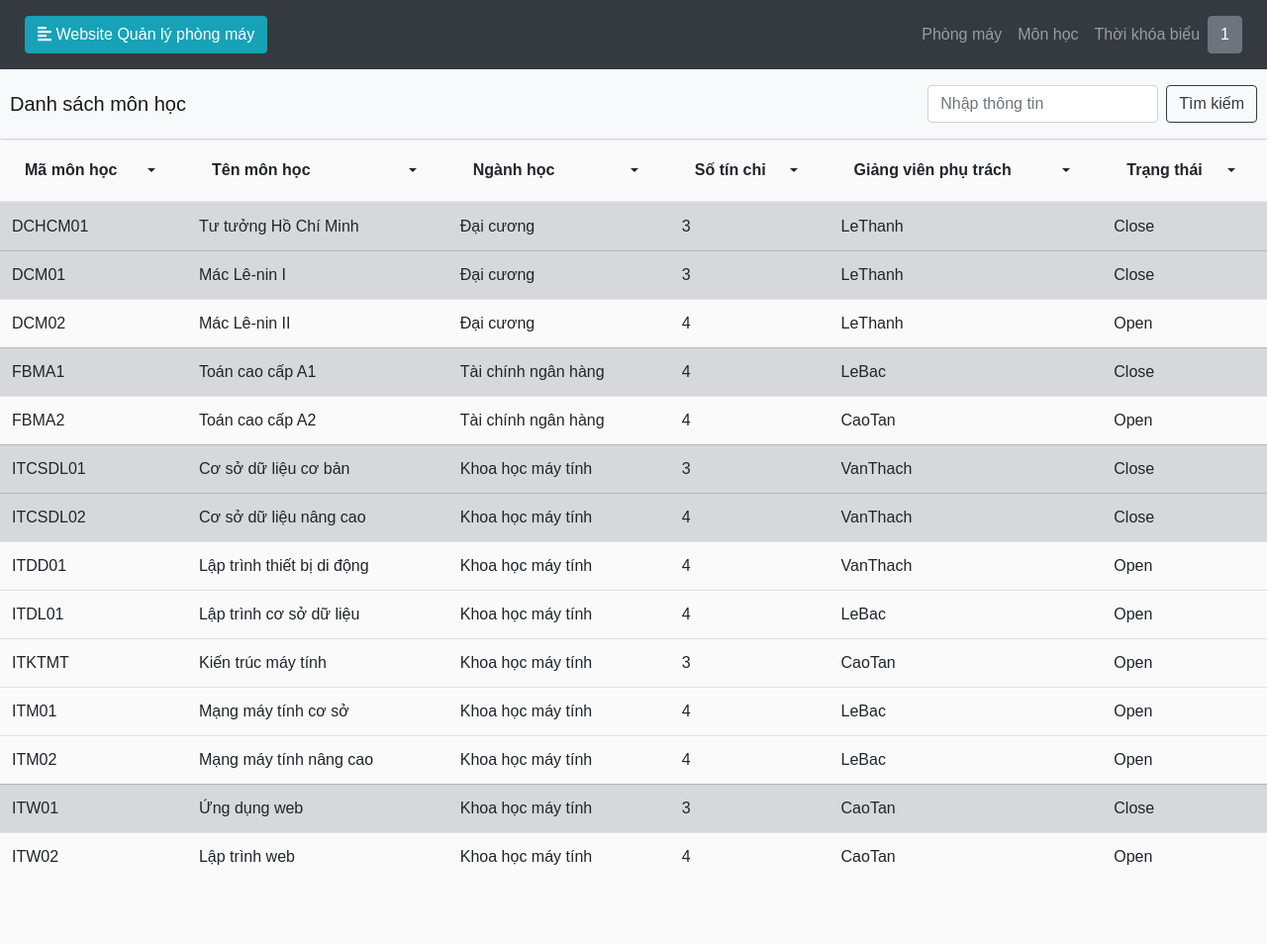
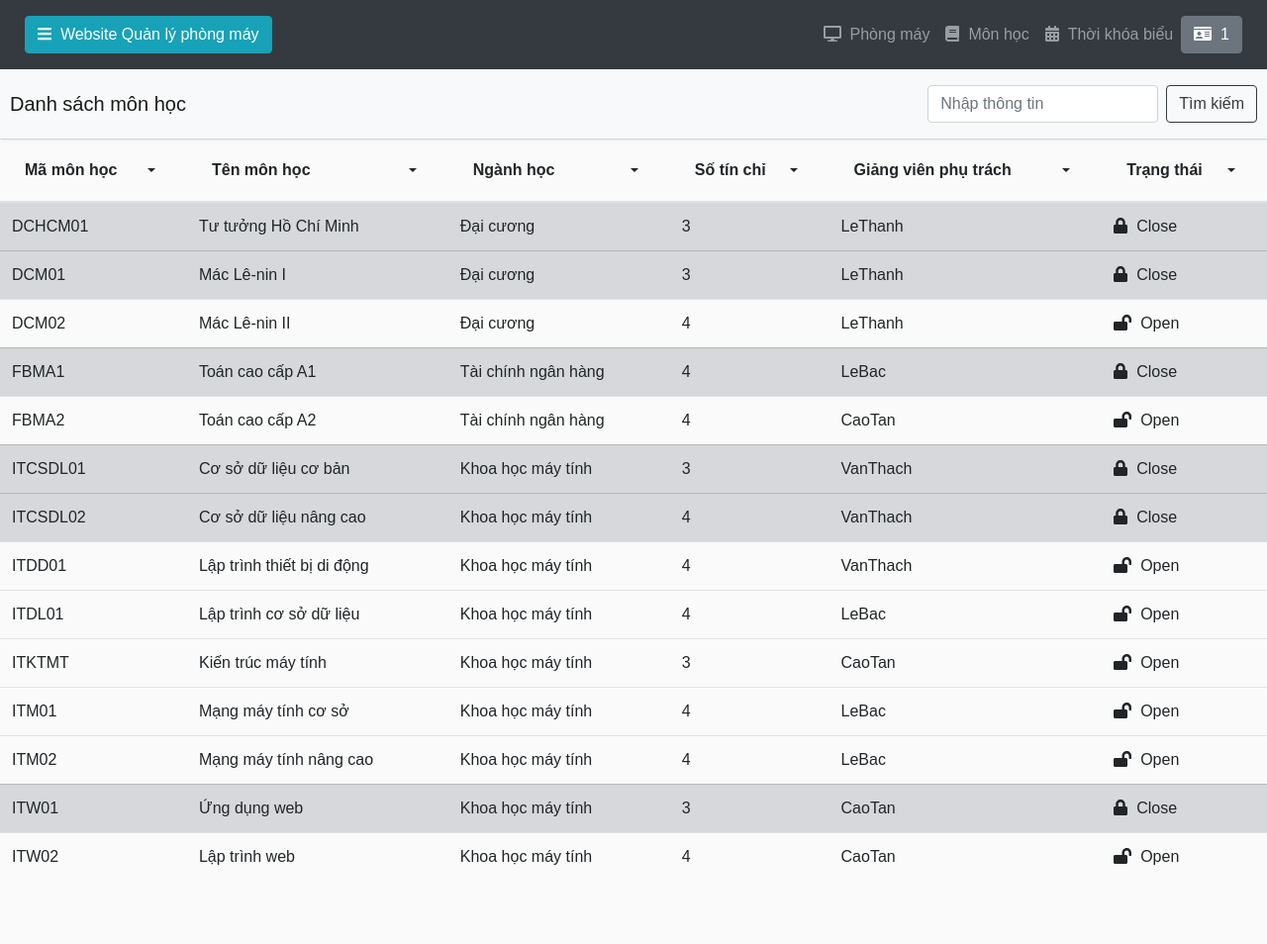
Before and after one commit to NguyenBaDat99/WebPhongMay, a CodeIgniter app: page /WebPhongMay/index.php/qlymonhoc/index in a window 1280 px wide. Shown: the whole page at 99% size. Run offline with CodeIgniter, Linux system fonts and the light colour scheme; the visitor is signed in with stand-in values (Sample User, id 1); data comes from the database, SQL or seed files in the repository; some libraries are stand-ins or nearby versions.

Commit message:
Thêm icon

```diff
--- a/application/views/home/MonHoc/v_QLyMonHoc.php
+++ b/application/views/home/MonHoc/v_QLyMonHoc.php
@@ -211,7 +211,7 @@
                 echo '<td>'.$item['NganhHoc'].'</td>';
                 echo '<td>'.$item['SoTinChi'].'</td>';
                 echo '<td>'.$item['GiangVienPhuTrach'].'</td>';
-                echo '<td>'.$item['TrangThai'].'</td>';
+                echo '<td><i class="fas fa-lock-open"></i>&nbsp;&nbsp;'.$item['TrangThai'].'</td>';
                 if($this->session->userdata('LoaiNguoiDung') == "Admin") //Kiểm tra loại người dùng là Admin để mở chức năng sửa xóa
                 {
                     echo '<td>
@@ -232,7 +232,7 @@
                 echo '<td>'.$item['NganhHoc'].'</td>';
                 echo '<td>'.$item['SoTinChi'].'</td>';
                 echo '<td>'.$item['GiangVienPhuTrach'].'</td>';
-                echo '<td>'.$item['TrangThai'].'</td>';
+                echo '<td><i class="fas fa-lock"></i>&nbsp;&nbsp;'.$item['TrangThai'].'</td>';
                 if($this->session->userdata('LoaiNguoiDung') == "Admin")
                 {
                     echo '<td>
--- a/application/views/home/NguoiDung/v_QLyNguoiDung.php
+++ b/application/views/home/NguoiDung/v_QLyNguoiDung.php
@@ -52,7 +52,7 @@
               <div class="modal-dialog" role="document">
                 <div class="modal-content">
                   <div class="modal-header">
-                    <h5 class="modal-title" id="exampleModalLabel">Xóa môn học</h5>
+                    <h5 class="modal-title" id="exampleModalLabel">Xóa người dùng</h5>
                     <button type="button" class="close" data-dismiss="modal" aria-label="Close">
                       <span aria-hidden="true">&times;</span>
                     </button>
--- a/application/views/home/header.php
+++ b/application/views/home/header.php
@@ -195,20 +195,20 @@
             <ul class="list-unstyled ">
                 <p style="background-color: darkturquoise">Danh sách chức năng</p>
                 <li>
-                    <a href="http://localhost/WebPhongMay/index.php/QLyPhongMay">Quản lý phòng máy</a>
+                    <a href="http://localhost/WebPhongMay/index.php/QLyPhongMay"><i class="fas fa-desktop"></i>&nbsp;&nbsp;Quản lý phòng máy</a>
                 </li>
                 <li>
-                    <a href="http://localhost/WebPhongMay/index.php/QLyMonHoc">Quản lý môn học</a>
+                    <a href="http://localhost/WebPhongMay/index.php/QLyMonHoc"><i class="fas fa-book"></i>&nbsp;&nbsp;Quản lý môn học</a>
                 </li>
                 <li>
-                    <a href="http://localhost/WebPhongMay/index.php/QLyThoiKhoaBieu">Quản lý thời khóa biểu</a>
+                    <a href="http://localhost/WebPhongMay/index.php/QLyThoiKhoaBieu"><i class="fas fa-calendar-alt"></i>&nbsp;&nbsp;Quản lý thời khóa biểu</a>
                 </li>
 
                 <?php
                     if($this->session->userdata('LoaiNguoiDung') == 'Admin')
                     {?>
                 <li>
-                    <a href="http://localhost/WebPhongMay/index.php/QLyNguoiDung">Quản lý người dùng</a>
+                    <a href="http://localhost/WebPhongMay/index.php/QLyNguoiDung"><i class="fas fa-users"></i>&nbsp;&nbsp;Quản lý người dùng</a>
                 </li>
 
                 <?php
@@ -245,7 +245,7 @@
             <nav class="navbar navbar-expand-lg navbar-dark bg-dark">
                 <div class="container-fluid">
                     <button type="button" id="sidebarCollapse" class="btn btn-info">
-                        <i class="fas fa-align-left"></i>
+                        <i class="fas fa-bars"></i>&nbsp;
                         <span>Website Quản lý phòng máy</span>
                     </button>
                     <span></span>
@@ -255,13 +255,13 @@
                     <div class="collapse navbar-collapse" id="navbarSupportedContent">
                         <ul class="nav navbar-nav ml-auto">
                             <li class="nav-item">
-                                <a class="nav-link" href="http://localhost/WebPhongMay/index.php/QLyPhongMay">Phòng máy</a>
+                                <a class="nav-link" href="http://localhost/WebPhongMay/index.php/QLyPhongMay"><i class="fas fa-desktop"></i>&nbsp;&nbsp;Phòng máy</a>
                             </li>
                             <li class="nav-item">
-                                <a class="nav-link" href="http://localhost/WebPhongMay/index.php/QLyMonHoc">Môn học</a>
+                                <a class="nav-link" href="http://localhost/WebPhongMay/index.php/QLyMonHoc"><i class="fas fa-book"></i>&nbsp;&nbsp;Môn học</a>
                             </li>
                             <li class="nav-item">
-                                <a class="nav-link" href="http://localhost/WebPhongMay/index.php/QLyThoiKhoaBieu">Thời khóa biểu</a>
+                                <a class="nav-link" href="http://localhost/WebPhongMay/index.php/QLyThoiKhoaBieu"><i class="fas fa-calendar-alt"></i>&nbsp;&nbsp;Thời khóa biểu</a>
                             </li>
 
                             <?php
@@ -269,7 +269,7 @@
                                 {?>
 
                             <li class="nav-item">
-                                <a class="nav-link" href="http://localhost/WebPhongMay/index.php/QLyNguoiDung">Người dùng</a>
+                                <a class="nav-link" href="http://localhost/WebPhongMay/index.php/QLyNguoiDung"><i class="fas fa-users"></i>&nbsp;&nbsp;Người dùng</a>
                             </li>
 
                             <?php
@@ -278,13 +278,13 @@
                     </div>
                     <div class="dropdown">
                         <a class="btn btn-secondary" href="#" role="button" id="dropdownMenuLink" data-toggle="dropdown" aria-haspopup="true" aria-expanded="false">
-                            <?php echo $this->session->userdata('TenNguoiDung');?>
+                        <i class="fas fa-id-card"></i>&nbsp;&nbsp;<?php echo $this->session->userdata('TenNguoiDung');?>
                         </a>
                         <div class="dropdown-menu dropdown-menu-right" aria-labelledby="dropdownMenuButton">
-                            <a class="dropdown-item" href= <?php echo "http://localhost/WebPhongMay/index.php/QLyNguoiDung/load_suaNguoiDung/".$this->session->userdata('MaNguoiDung');?>>Tùy chỉnh</a>
+                            <a class="dropdown-item" href= <?php echo "http://localhost/WebPhongMay/index.php/QLyNguoiDung/load_suaNguoiDung/".$this->session->userdata('MaNguoiDung');?>><i class="fas fa-user-cog"></i>&nbsp;&nbsp;Tùy chỉnh</a>
                             <a class="dropdown-item" href="#">Another action</a>
                             <div class="dropdown-divider"></div>
-                            <a class="dropdown-item" href=" http://localhost/WebPhongMay/index.php/login/logout">Đăng xuất</a>
+                            <a class="dropdown-item" href=" http://localhost/WebPhongMay/index.php/login/logout"><i class="fas fa-sign-out-alt"></i>&nbsp;&nbsp;Đăng xuất</a>
                         </div>
                     </div>
                 </div>
```
